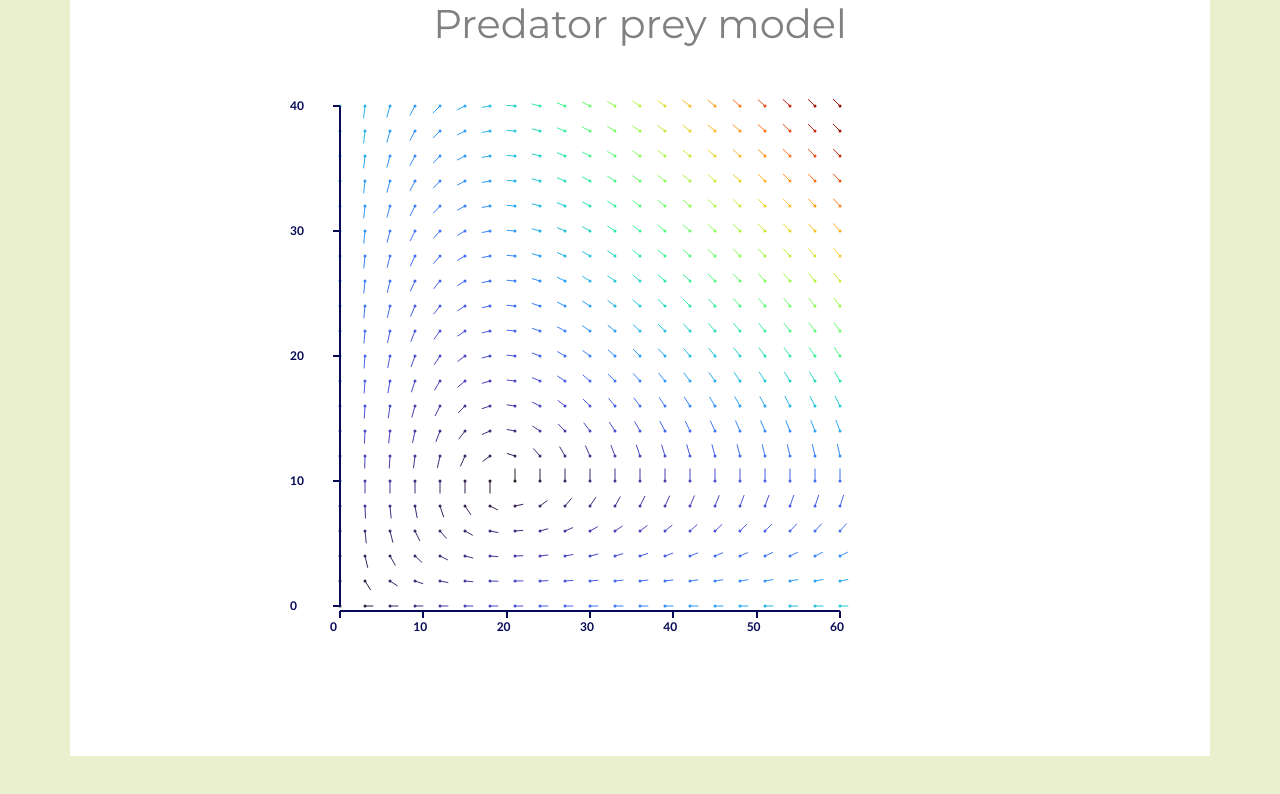
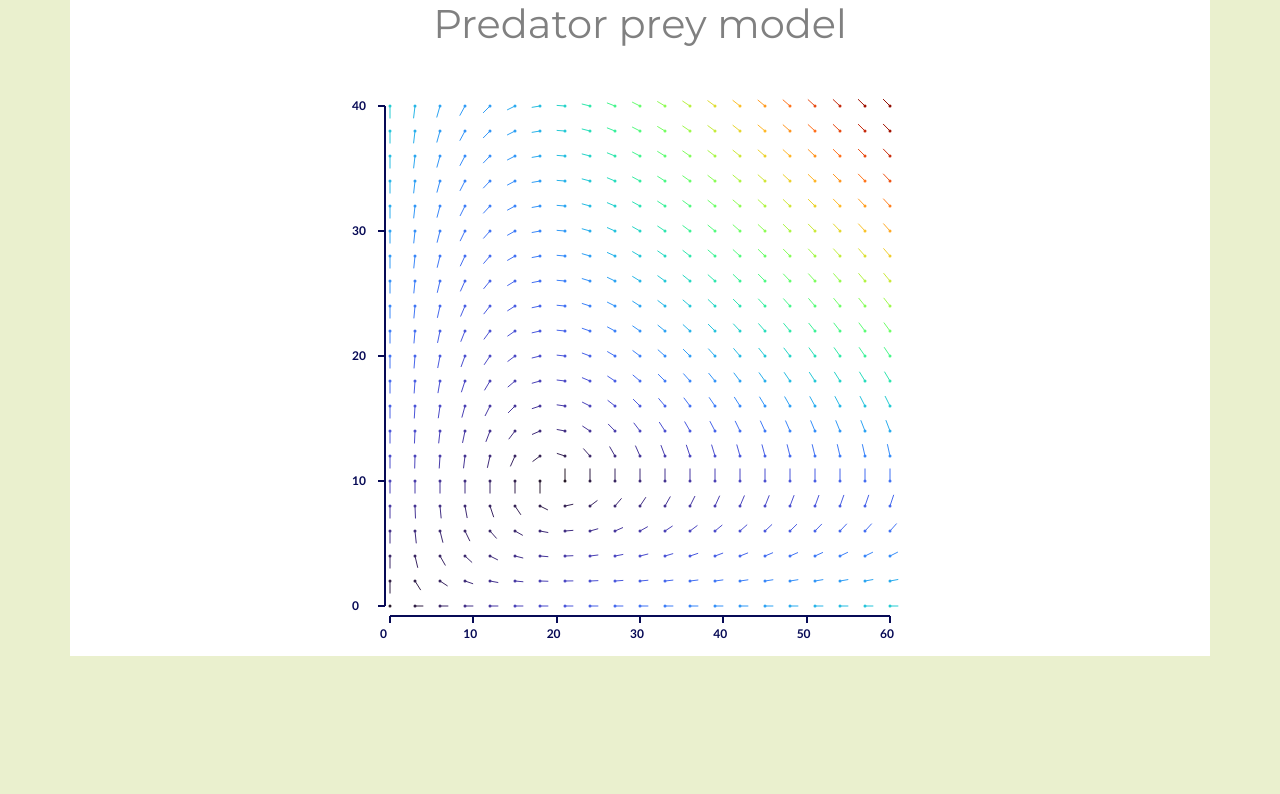
Before and after one commit to khirshah/predator_prey, a React app: page / in a window 1280 px wide. Shown: the top 794 px of the page. Built offline with nearby package versions, Linux system fonts and the light colour scheme.

Commit message:
fixed sizes

```diff
--- a/src/components/LotkaVoltera.js
+++ b/src/components/LotkaVoltera.js
@@ -14,7 +14,7 @@ export default class LotkaVoltera extends Component {
 
     const width= 600,
       height= 600,
-      margin=100,
+      margin=0,
       padding= 50 ;
 
     //------------------------------------ datascale ------------------------------
@@ -92,20 +92,21 @@ export default class LotkaVoltera extends Component {
             <g className={styles.datapoints}>
               {this.renderDataPoints()}
             </g>
+          {/*-------------------------------- X Axis -----------------------*/}
             <g className={`chart-axis chart-axis--x ${styles.axis}`}
                transform={`translate(0,${this.state.height-this.state.padding+5})`}>
                 <line
                   x1={this.state.padding}
                   x2={this.state.width-this.state.padding}
-                  y1={0}
-                  y2={0}
+                  y1="5"
+                  y2="5"
                 >
                 </line>
               {this.state.xTicks.map((Xtick) => (
                   <text
                     key={Xtick}
                     x={this.state.xScale(Xtick)-10}
-                    y="20"
+                    y="27"
                   >
                     {Xtick}
                   </text>
@@ -115,16 +116,17 @@ export default class LotkaVoltera extends Component {
                     key={Xtick}
                     x1={this.state.xScale(Xtick)}
                     x2={this.state.xScale(Xtick)}
-                    y1={0}
-                    y2={7}
+                    y1={5}
+                    y2={12}
                   >
                   </line>
               ))}
               </g>
+            {/*-------------------------------- Y Axis -----------------------*/}
               <g className={`chart-axis chart-axis--y  ${styles.axis}`}>
                 <line
-                  x1={this.state.padding}
-                  x2={this.state.padding}
+                  x1={this.state.padding-5}
+                  x2={this.state.padding-5}
                   y1={this.state.padding}
                   y2={this.state.width-this.state.padding}
                 >
@@ -143,7 +145,7 @@ export default class LotkaVoltera extends Component {
                 <text
                   className="tick"
                   key={Ytick}
-                  x="0"
+                  x="12"
                   y={this.state.yScale(Ytick) + 4}
                 >
                   {Ytick}
@@ -152,8 +154,8 @@ export default class LotkaVoltera extends Component {
               {this.state.yTicks.map((Ytick) => (
                 <line
                   key={Ytick}
-                  x1={this.state.padding}
-                  x2={this.state.padding-7}
+                  x1={this.state.padding-12}
+                  x2={this.state.padding-5}
                   y1={this.state.yScale(Ytick)}
                   y2={this.state.yScale(Ytick)}
                 >
```
